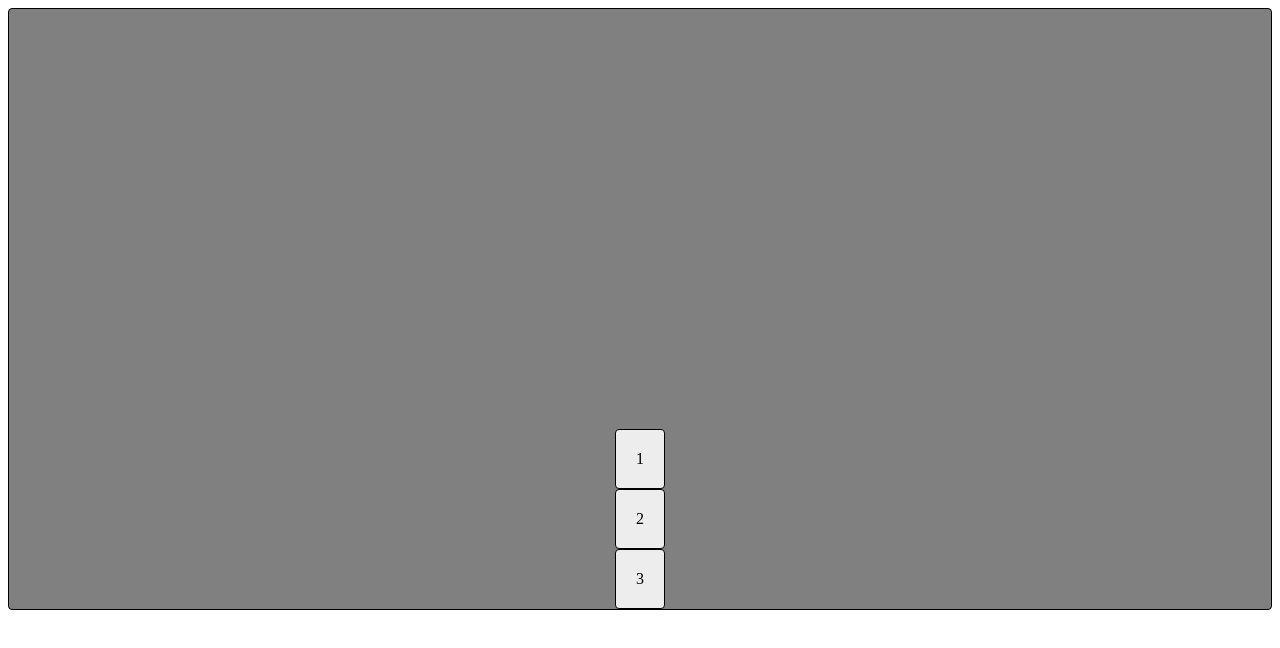
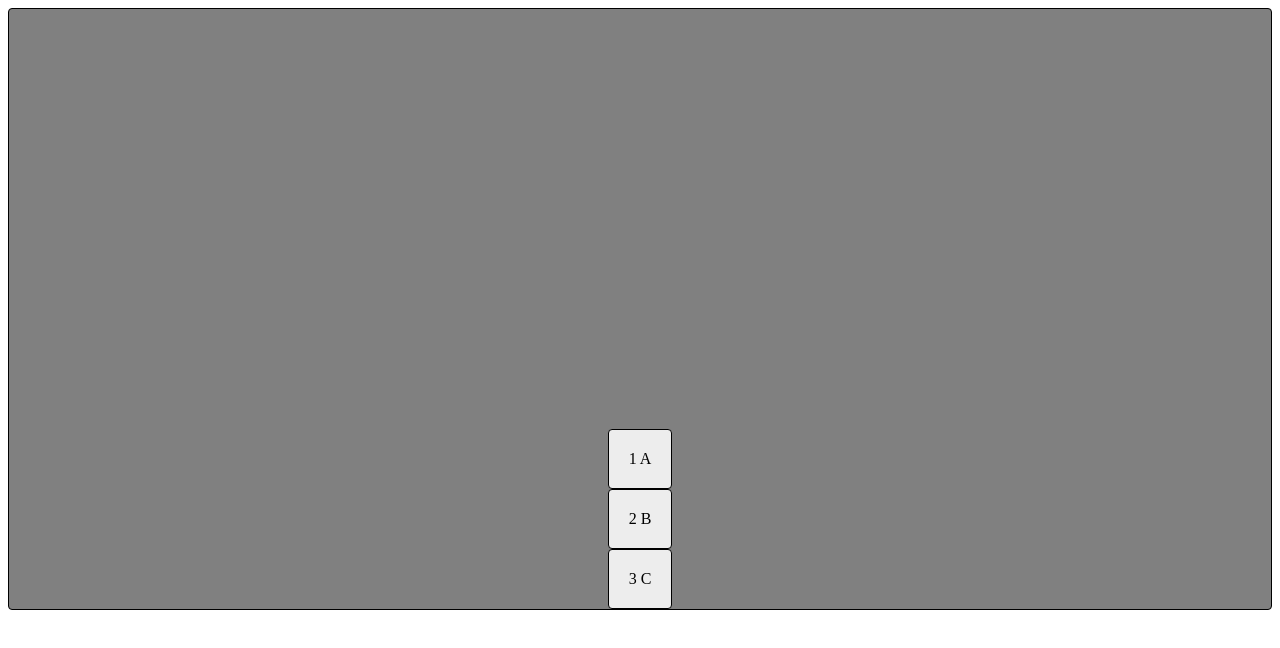
Before and after one commit to edwinhelmus/zandbak, a website: page index.html in a window 1280 px wide. Drawn offline with Linux system fonts and the light colour scheme.

Commit message:
2e versie

```diff
--- a/index.html
+++ b/index.html
@@ -8,9 +8,9 @@
 <body>
 
 <div>
-    <article>1</article>
-    <article>2</article>
-    <article>3</article>
+    <article>1 A</article>
+    <article>2 B</article>
+    <article>3 C</article>
 </div>
 
 </body>
```
